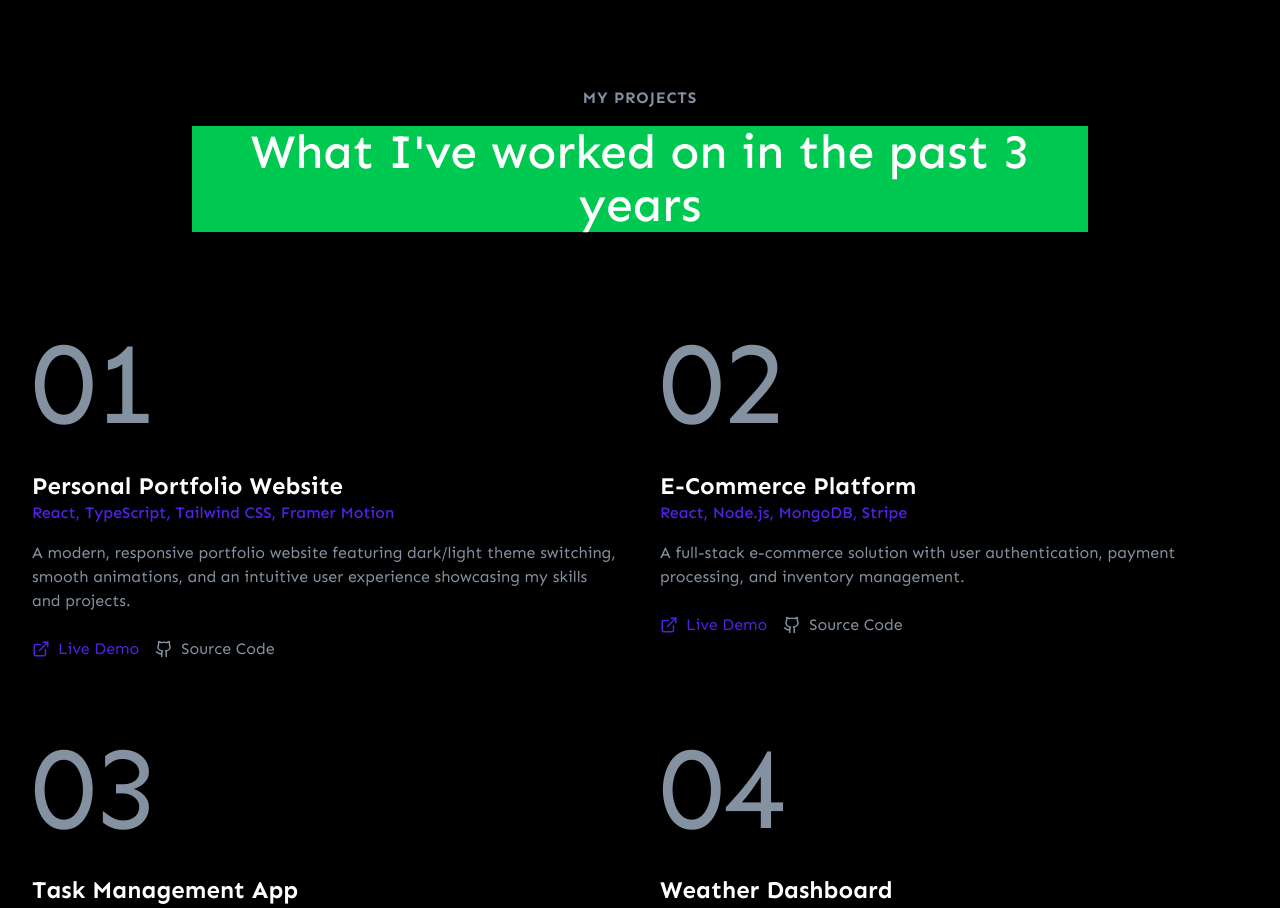
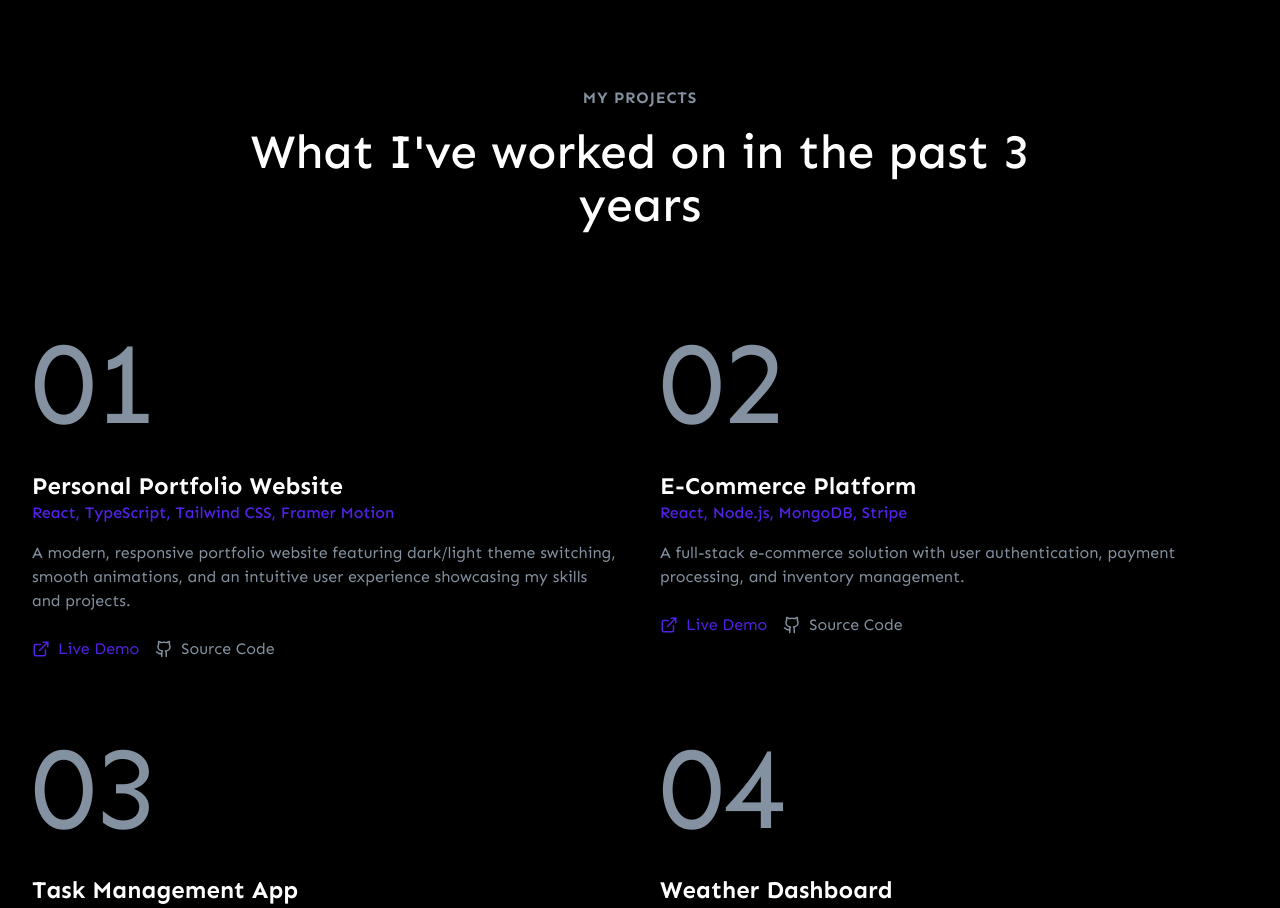
Before and after one commit to Gvstave/my-portfolio-site, a React (Vite) app: page / in a window 1280 px wide. Shown: the part 3540-4448 px from the top of the page. Built offline with nearby package versions, Linux system fonts and the light colour scheme.

Commit message:
feat/fix background color of the project component

```diff
--- a/src/sections/project.tsx
+++ b/src/sections/project.tsx
@@ -7,7 +7,7 @@ export const Project = () => {
             <div className="max-w-7xl mx-auto px-4 sm:px-6 lg:px-8">
                 <div className="text-center mb-16">
                     <h2 className="text-theme-secondary mb-4 text-[16px] font-bold leading-[150%] uppercase tracking-wider">My Projects</h2>
-                    <h2 className="bg-green-500 text-theme-primary text-[48px] max-md:text-[36px] leading-[110%] font-medium max-w-4xl mx-auto">What I've worked on in the past 3 years</h2>
+                    <h2 className="text-theme-primary text-[48px] max-md:text-[36px] leading-[110%] font-medium max-w-4xl mx-auto">What I've worked on in the past 3 years</h2>
                 </div>
                 <div className="w-full grid md:grid-cols-2 mx-auto sm:grid-cols-1 gap-10">
                     {
```
